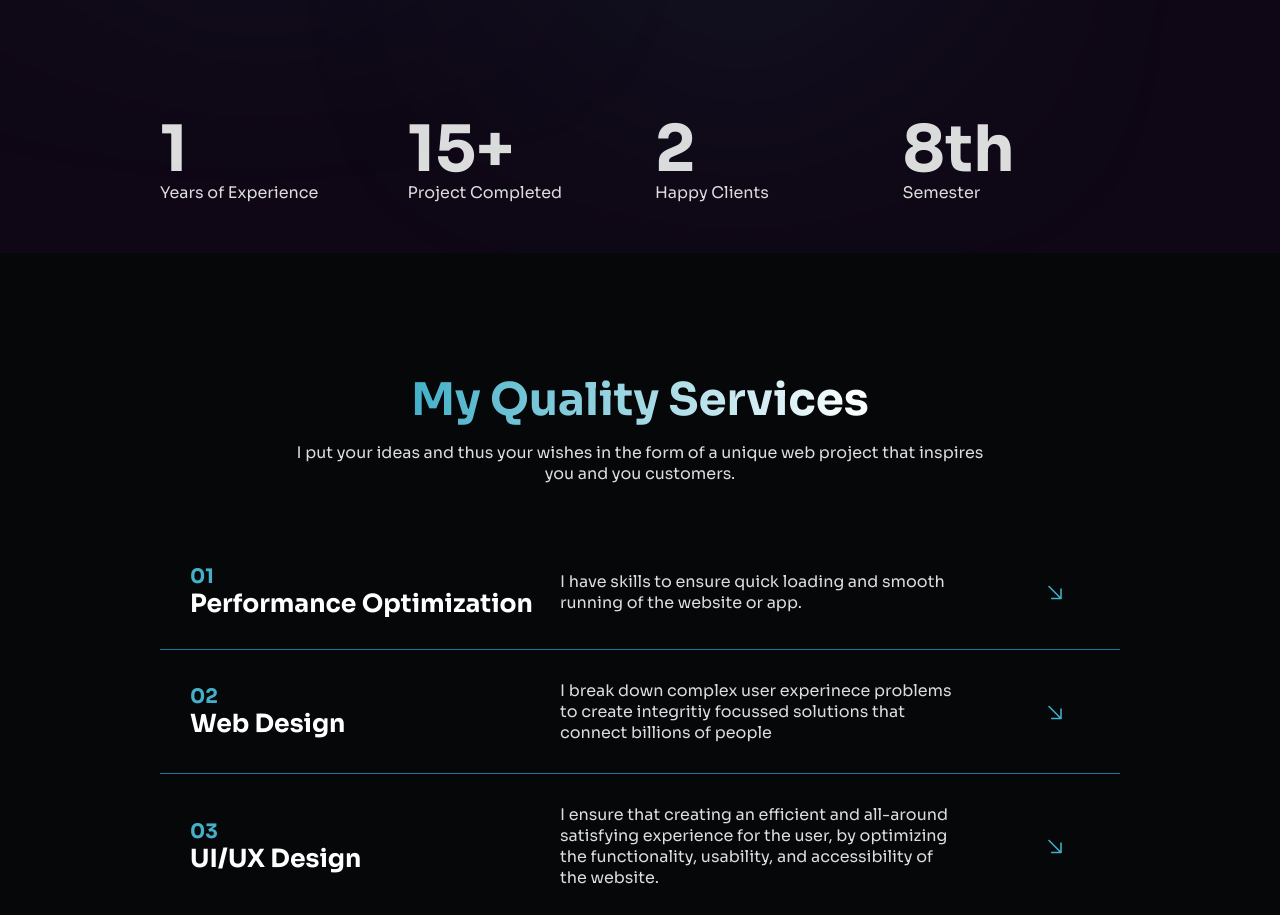
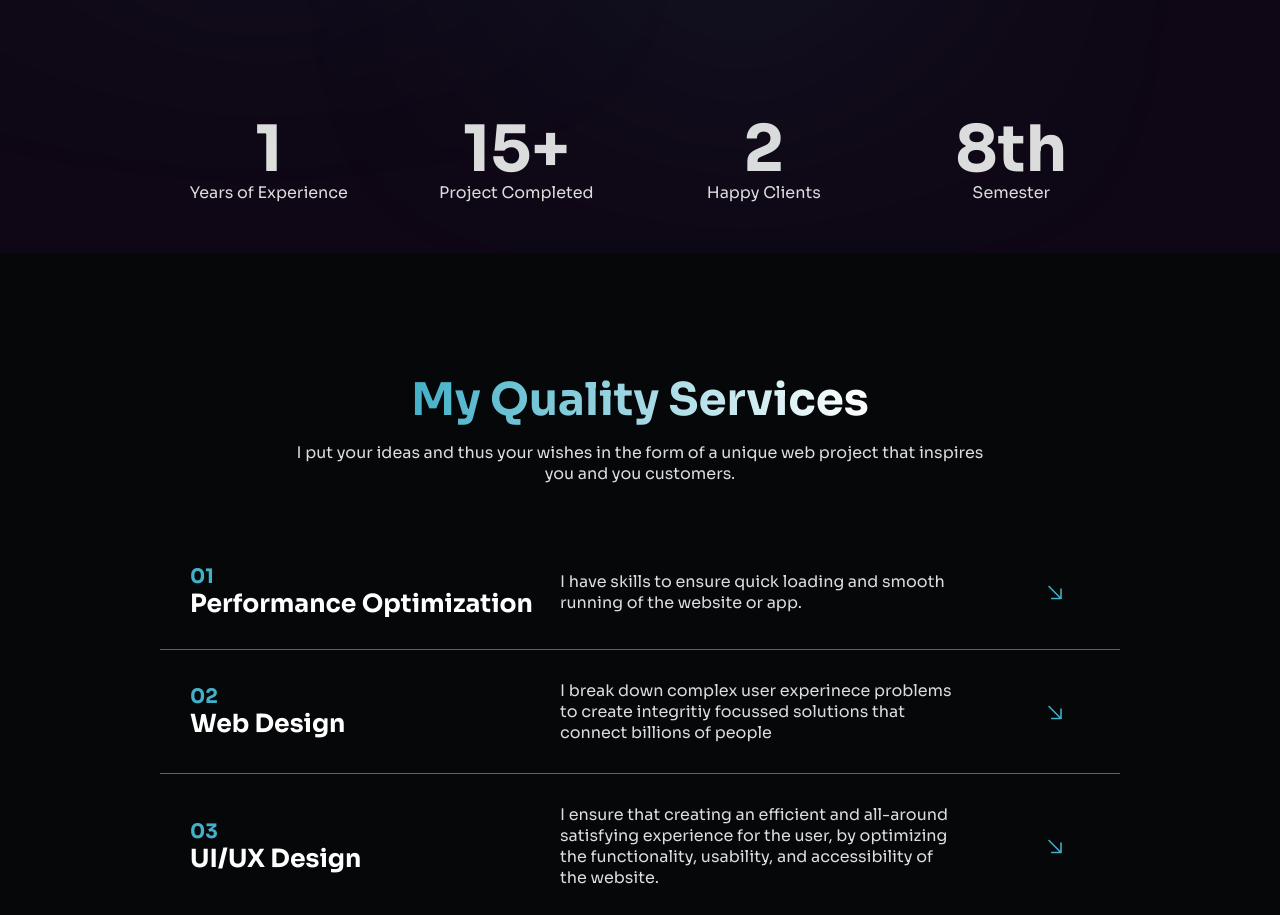
Before and after one commit to chuzairnisar425/react_portfolio, a React (Vite) app: page / in a window 1280 px wide. Shown: the part 860-1775 px from the top of the page. Built offline with nearby package versions, Linux system fonts and the light colour scheme.

Commit message:
modified

```diff
--- a/src/screen/hero/Hero.jsx
+++ b/src/screen/hero/Hero.jsx
@@ -90,7 +90,7 @@ export const Hero = () => {
             </div>
           </div>
 
-          <div className="funfact-area grid4">
+          <div className="funfact-area grid4" style={{ textAlign: 'center' }}>
             {hero.map((item, index) => (
               <div className="funfact-item" key={index}>
                 <div className="number">
```
